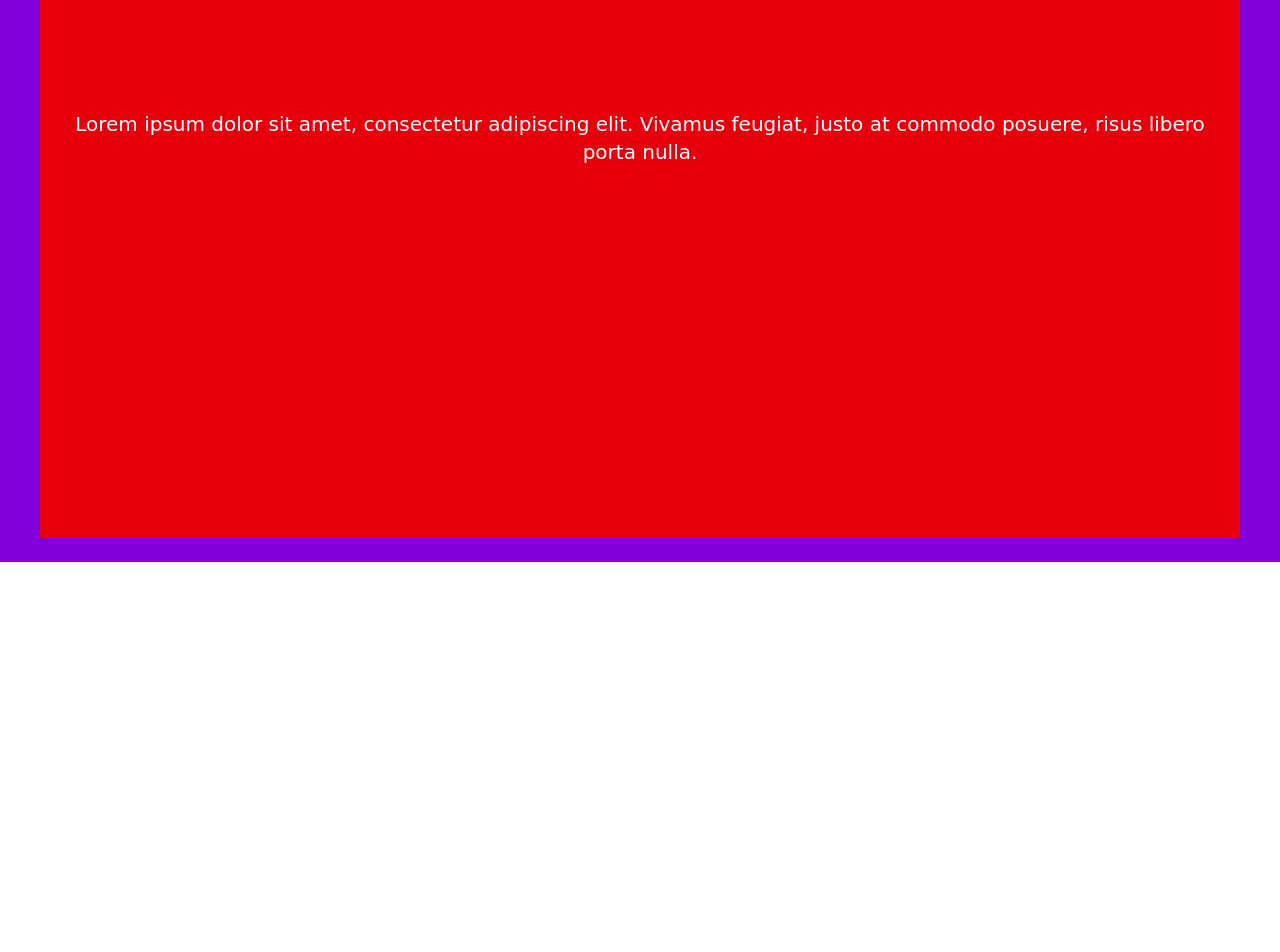
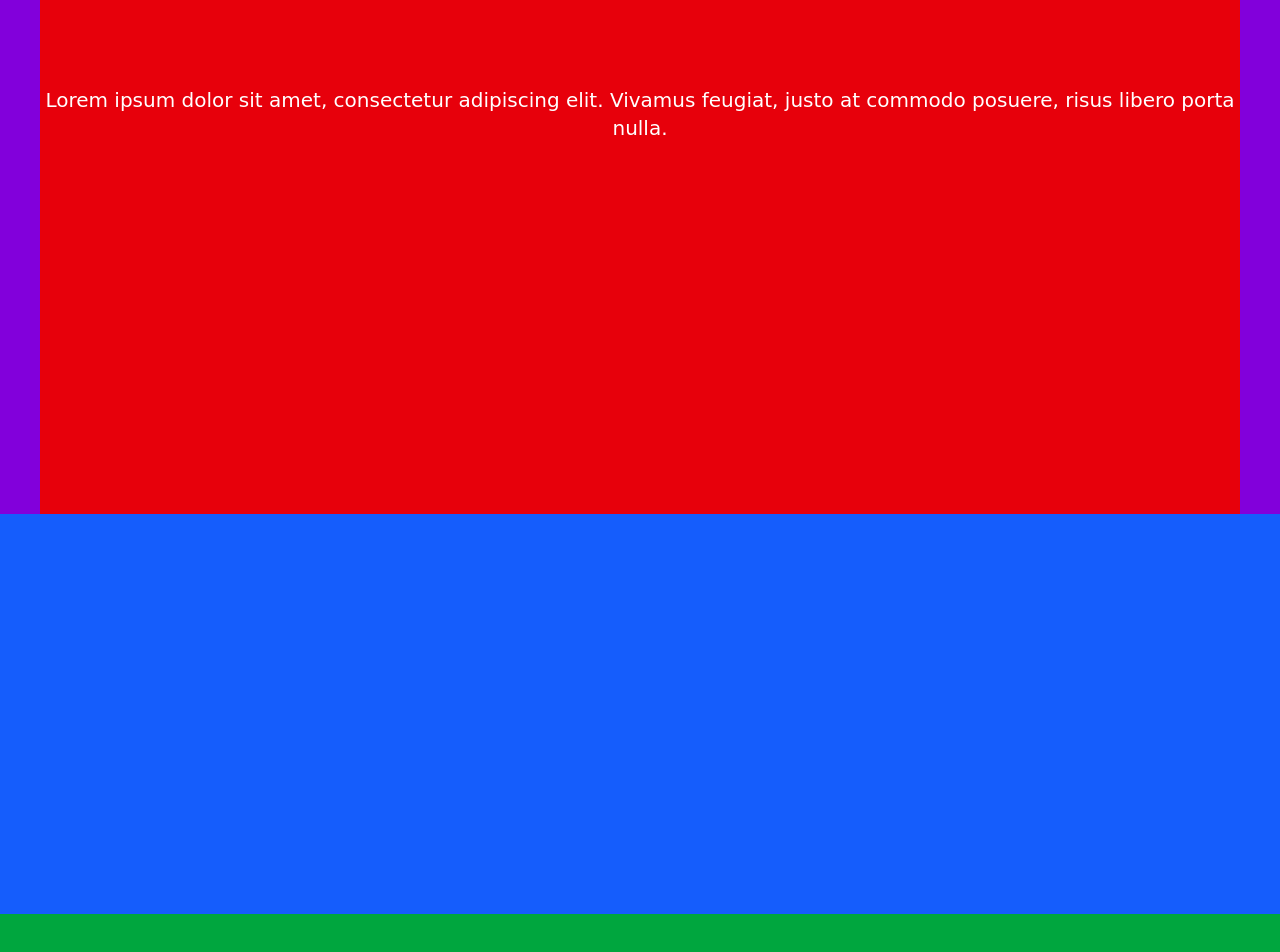
Before and after one commit to AlexDominguezGonzalez/ck, a Next.js app: page / in a window 1280 px wide. Shown: the part 286-1238 px from the top of the page. Before the commit the page ends 848 px from the top, so only its background shows below. Built offline with nearby package versions, Linux system fonts and the light colour scheme.

Commit message:
Web Assemble

```diff
--- a/app/page.tsx
+++ b/app/page.tsx
@@ -1,12 +1,16 @@
 export default function Page() {
   return (
-    <main className="flex min-h-svh items-center justify-center bg-purple-700 p-6">
-      <section className="flex h-screen w-[1200px] items-center justify-center bg-red-600 p-8 text-center font-[Comic_Sans_MS,Comic_Sans,cursive] text-xl text-white">
+    <>
+      <main className="flex min-h-svh items-center justify-center bg-purple-700 px-6">
+        <section className="flex h-screen w-[1200px] items-center justify-center bg-red-600 text-center font-[Comic_Sans_MS,Comic_Sans,cursive] text-xl text-white">
           <p>
             Lorem ipsum dolor sit amet, consectetur adipiscing elit. Vivamus
             feugiat, justo at commodo posuere, risus libero porta nulla.
           </p>
         </section>
       </main>
+      <section className="h-[50svh] w-full bg-blue-600" />
+      <section className="h-[50svh] w-full bg-green-600" />
+    </>
   )
 }
```
Lines whose indentation alone changed are shown as unchanged.
